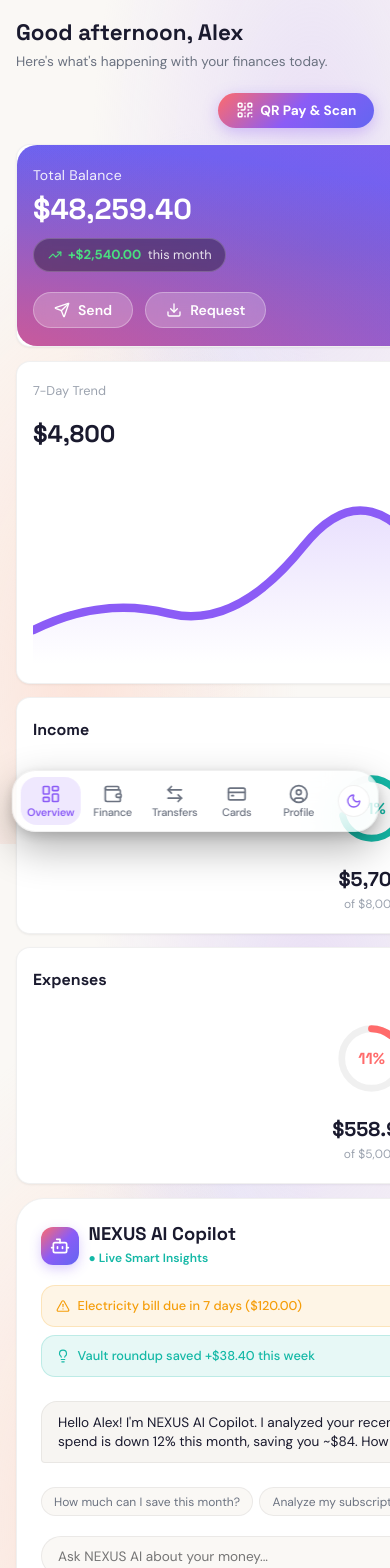
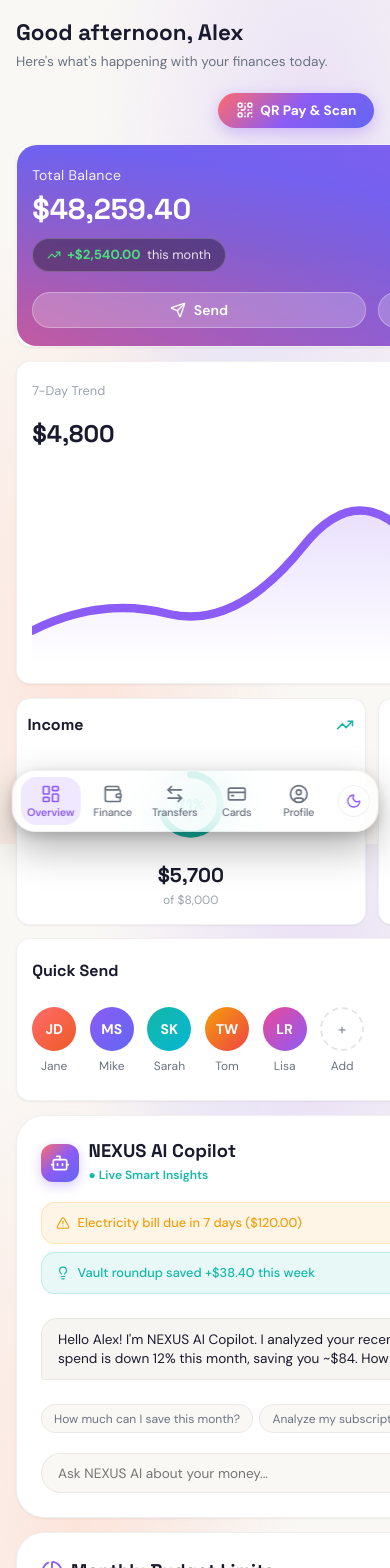
Before and after one commit to FinnSkers/NEXUSbanking, a React (Vite) app: page / in a window 390 px wide. Shown: the top 1568 px of the page. Built offline with nearby package versions, Linux system fonts and the light colour scheme.

Commit message:
fix: overhaul Overview page mobile responsiveness with 2-column compact Arc grid and swipeable contact avatars

```diff
--- a/src/components/BentoGrid.jsx
+++ b/src/components/BentoGrid.jsx
@@ -50,9 +50,9 @@ const BentoGrid = () => {
         <BalanceCard className="col-span-7" balance={overview?.balance} />
         <SparklineCard className="col-span-5" />
 
-        {/* Row 2: Income Arc (6 cols) + Expenses Arc (6 cols) */}
+        {/* Row 2: Income & Expenses Arcs (Side-by-side on mobile, 6+6 on desktop) */}
+        <div className="arc-grid-mobile col-span-12">
           <ArcCard
-          className="col-span-6"
             title="Income"
             value={overview?.income || 5700}
             total={8000}
@@ -61,7 +61,6 @@ const BentoGrid = () => {
             delay={0.2}
           />
           <ArcCard
-          className="col-span-6"
             title="Expenses"
             value={overview?.expenses || 3210}
             total={5000}
@@ -69,14 +68,17 @@ const BentoGrid = () => {
             icon={TrendingDown}
             delay={0.3}
           />
+        </div>
 
-        {/* Row 3: AI Copilot (7 cols) + Budget Analytics (5 cols) */}
+        {/* Row 3: Quick Send Contacts */}
+        <QuickSend className="col-span-12" />
+
+        {/* Row 4: AI Copilot (7 cols) + Budget Analytics (5 cols) */}
         <AICopilot className="col-span-7" />
         <BudgetingAnalytics className="col-span-5" />
 
-        {/* Row 4: Recent Transactions (7 cols) + Quick Send (5 cols) */}
-        <TransactionsList className="col-span-7" transactions={overview?.recentTransactions} />
-        <QuickSend className="col-span-5" />
+        {/* Row 5: Recent Transactions (12 cols full width on mobile) */}
+        <TransactionsList className="col-span-12" transactions={overview?.recentTransactions} />
       </div>
 
       <QRPayModal isOpen={showQR} onClose={() => setShowQR(false)} />
--- a/src/styles/bento.css
+++ b/src/styles/bento.css
@@ -75,11 +75,6 @@
     gap: 0.85rem;
   }
 
-  .bento-card {
-    padding: 1.15rem 1rem;
-    border-radius: var(--radius-md);
-  }
-
   .col-span-12,
   .col-span-7,
   .col-span-6,
@@ -91,10 +86,91 @@
   }
 }
 
+/* Dedicated Mobile Responsiveness for Overview Page (< 640px) */
+@media (max-width: 640px) {
+  .bento-card {
+    padding: 1.15rem 0.95rem;
+    border-radius: var(--radius-md);
+  }
+
+  .balance-amount {
+    font-size: clamp(1.8rem, 7.5vw, 2.5rem);
+    margin: 0.35rem 0 0.5rem 0;
+  }
+
+  .balance-actions {
+    display: flex;
+    width: 100%;
+    gap: 0.5rem;
+    margin-top: 1rem;
+  }
+
+  .balance-btn {
+    flex: 1;
+    justify-content: center;
+    padding: 0.65rem 0.5rem;
+    font-size: 0.825rem;
+  }
+
+  /* Make Income & Expense Arcs side-by-side on mobile to save vertical space */
+  .arc-grid-mobile {
+    display: grid;
+    grid-template-columns: 1fr 1fr;
+    gap: 0.75rem;
+    grid-column: span 1 / -1;
+    width: 100%;
+  }
+
+  .arc-card {
+    padding: 0.85rem 0.65rem;
+  }
+
+  .arc-svg {
+    width: 70px;
+    height: 70px;
+  }
+
+  .quick-send-avatars {
+    display: flex;
+    gap: 0.75rem;
+    overflow-x: auto;
+    padding-bottom: 0.35rem;
+    -webkit-overflow-scrolling: touch;
+    scroll-snap-type: x mandatory;
+    width: 100%;
+  }
+
+  .avatar-bubble {
+    scroll-snap-align: start;
+    flex-shrink: 0;
+  }
+
+  .tx-item {
+    padding: 0.65rem 0;
+  }
+
+  .tx-icon {
+    width: 34px;
+    height: 34px;
+  }
+
+  .tx-name {
+    font-size: 0.85rem;
+  }
+
+  .tx-date {
+    font-size: 0.7rem;
+  }
+
+  .tx-amount {
+    font-size: 0.88rem;
+  }
+}
+
 .balance-card {
   overflow: hidden;
   position: relative;
-  min-height: 200px;
+  min-height: 190px;
   justify-content: space-between;
 }
 
@@ -144,7 +220,7 @@
 }
 
 .sparkline-card {
-  min-height: 200px;
+  min-height: 190px;
   justify-content: space-between;
 }
 
```
Lines whose indentation alone changed are shown as unchanged.
